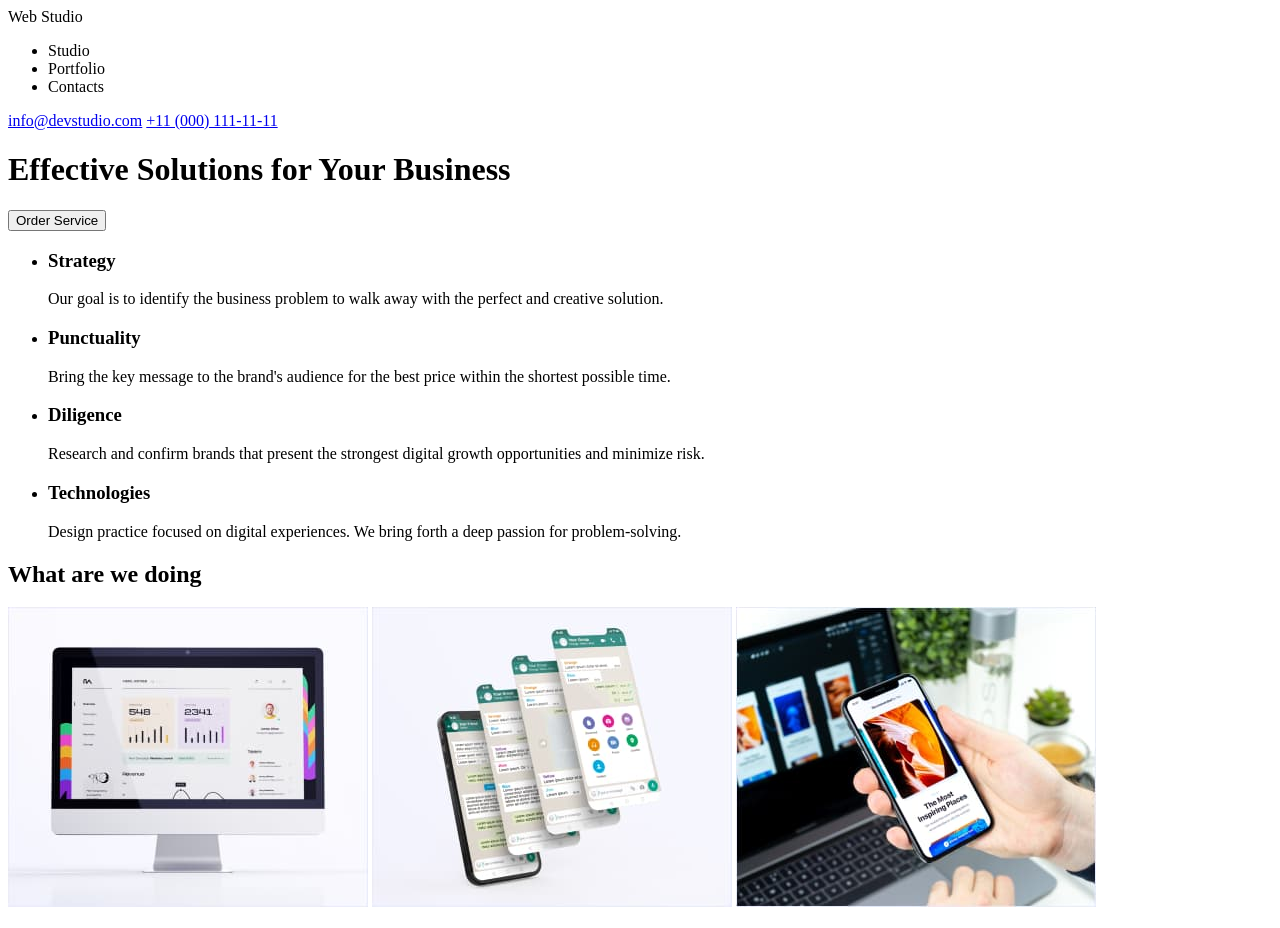
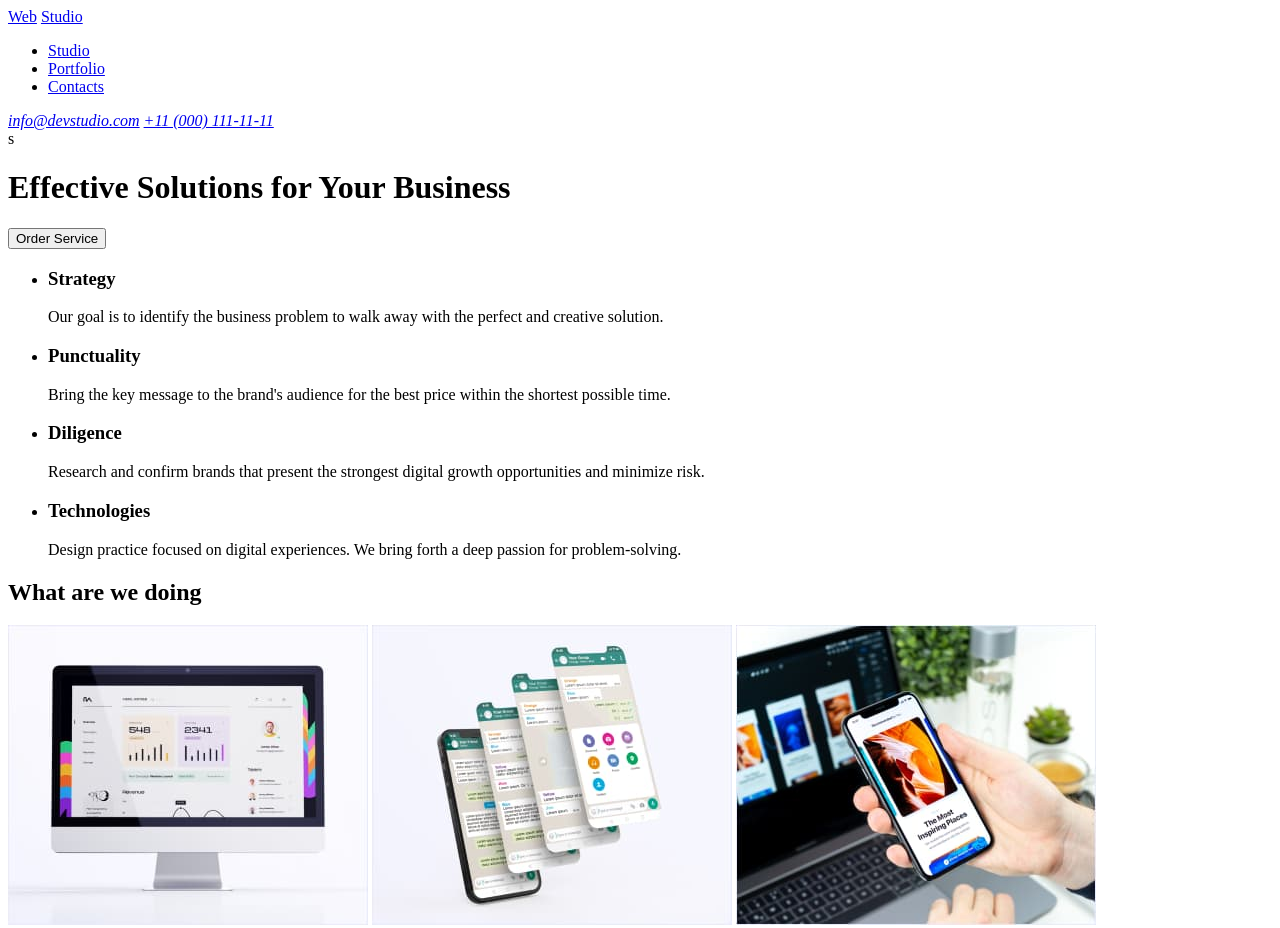
Before and after one commit to dimaknysh/goit-markup-hw-01, a plain HTML site: page index.html in a window 1280 px wide. Shown: the top 928 px of the page. Drawn offline with Linux system fonts and the light colour scheme.

Commit message:
updated code

```diff
--- a/index.html
+++ b/index.html
@@ -8,23 +8,24 @@
 </head>
 <body>
     <header class = "top line">
-        <a>Web</a>
-        <a>Studio</a>
+        <a href="./index.html">Web</a>
+        <a href="./index.html">Studio</a>
 
         <nav>
             <ul>
-                <li>Studio</li>
-                <li>Portfolio</li>
-                <li>Contacts</li>
+                <li><a href="#">Studio</a></li>
+                <li><a href="#">Portfolio</a></li>
+                <li><a href="#">Contacts</a></li>
             </ul>
         </nav>
-
-        <a href="mailto:info@devstudio.com">info@devstudio.com</a>
-        <a href="tel:+11(000)111-11-11">+11 (000) 111-11-11</a>
+        <address>
+            <a href="mailto:info@devstudio.com">info@devstudio.com</a>
+            <a href="tel:+11(000)111-11-11">+11 (000) 111-11-11</a>
+        </address>
 
     </header>
 
-    <main>
+    <main>s
 
         <div class="hero image">
         <h1>Effective Solutions
```
